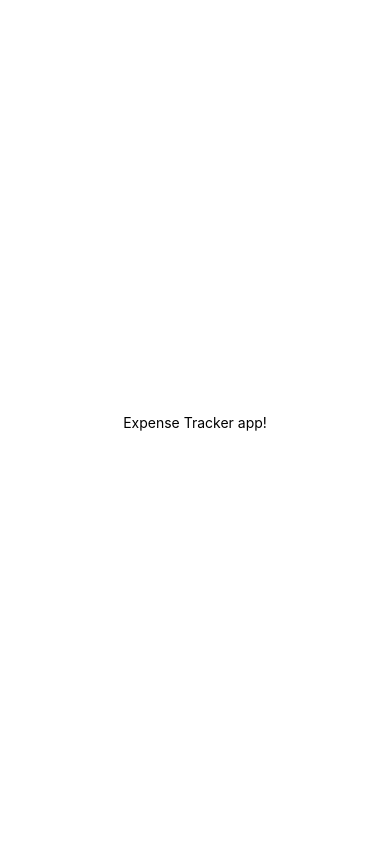
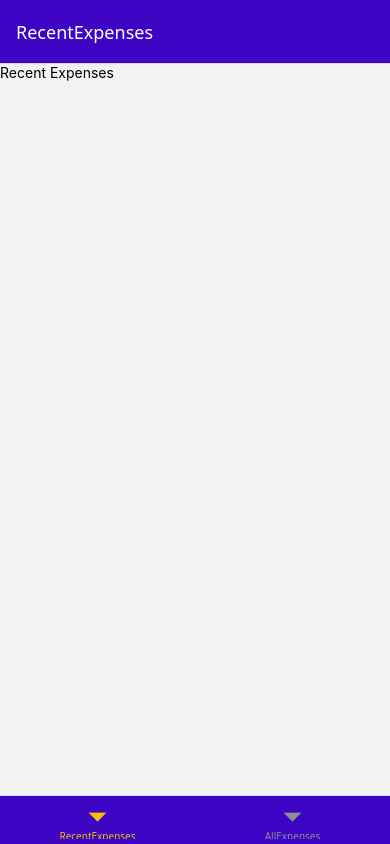
Before and after one commit to asnganje/expense-tracker, a React Native app: screen / in a window 390 px wide. Built offline with nearby package versions, Linux system fonts and the light colour scheme.

Commit message:
style tab bars

```diff
--- a/App.js
+++ b/App.js
@@ -1,20 +1,52 @@
 import { StatusBar } from 'expo-status-bar';
 import { StyleSheet, Text, View } from 'react-native';
+import { NavigationContainer } from '@react-navigation/native';
+import { createNativeStackNavigator } from '@react-navigation/native-stack';
+import { createBottomTabNavigator } from '@react-navigation/bottom-tabs';
+import ManageExpense from "./screens/ManageExpense"
+import RecentExpenses from "./screens/RecentExpenses"
+import AllExpenses from "./screens/AllExpenses"
+import { GlobalStyles } from './constants/styles';
+
+const Stack = createNativeStackNavigator()
+const BottomTabs = createBottomTabNavigator()
+
+const ExpensesOverview = () => {
+  return(
+    <BottomTabs.Navigator screenOptions={{
+      headerStyle:{backgroundColor: GlobalStyles.colors.primary500},
+      headerTintColor:"white",
+      tabBarStyle:{backgroundColor:GlobalStyles.colors.primary500},
+      tabBarActiveTintColor:GlobalStyles.colors.accent500
+    }}>
+      <BottomTabs.Screen
+        name='RecentExpenses'
+        component={RecentExpenses}
+      />
+      <BottomTabs.Screen
+        name='AllExpenses'
+        component={AllExpenses}
+      />
+    </BottomTabs.Navigator>
+  )
+}
 
 export default function App() {
   return (
-    <View style={styles.container}>
-      <StatusBar style="auto" />
-      <Text>Expense Tracker app!</Text>
-    </View>
+      <>
+        <StatusBar style="light" />
+        <NavigationContainer>
+          <Stack.Navigator>
+            <Stack.Screen
+              name='ExpensesOverview'
+              component={ExpensesOverview}
+              options={{
+                headerShown:false
+              }}
+            />
+            <Stack.Screen name='ManageExpense' component={ManageExpense}/>
+          </Stack.Navigator>
+        </NavigationContainer>
+      </>
   );
 }
-
-const styles = StyleSheet.create({
-  container: {
-    flex: 1,
-    backgroundColor: '#fff',
-    alignItems: 'center',
-    justifyContent: 'center',
-  },
-});
```
